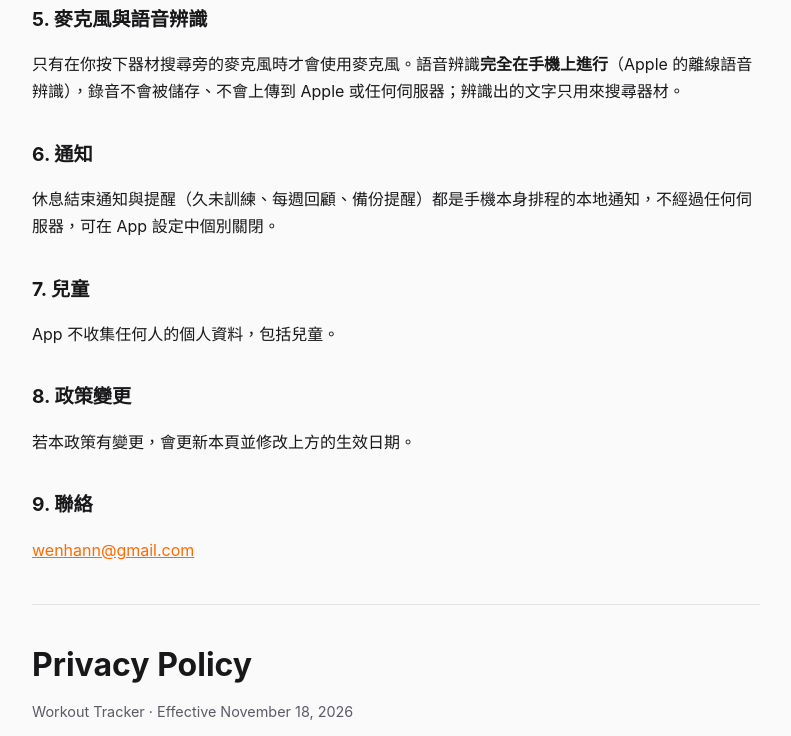
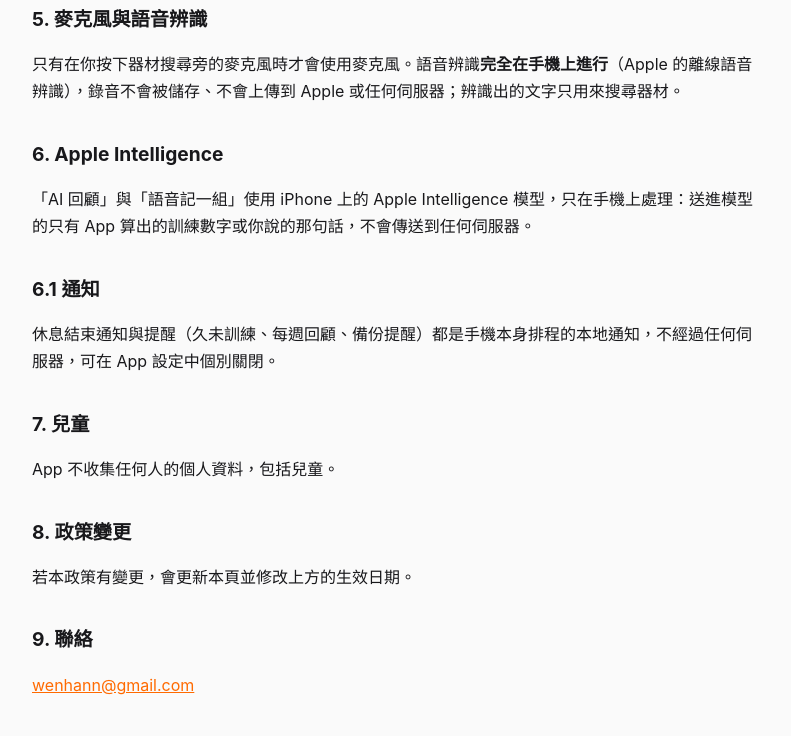
Before and after one commit to wenhann/workout-tracker-support, a plain HTML site: page privacy.html in a window 1280 px wide. Shown: the part 1468-2204 px from the top of the page, without its empty margins (244-1035 px from the left). Drawn offline with Linux system fonts and the light colour scheme.

Commit message:
Privacy: on-device Apple Intelligence
Co-Authored-By: Claude Opus 5.5 <noreply@anthropic.com>
Claude-Session: https://claude.ai/code/session_011oqm3SwVXGz4pDAaKqriGz

```diff
--- a/privacy.html
+++ b/privacy.html
@@ -43,7 +43,10 @@
 <h2>5. 麥克風與語音辨識</h2>
 <p>只有在你按下器材搜尋旁的麥克風時才會使用麥克風。語音辨識<strong>完全在手機上進行</strong>（Apple 的離線語音辨識），錄音不會被儲存、不會上傳到 Apple 或任何伺服器；辨識出的文字只用來搜尋器材。</p>
 
-<h2>6. 通知</h2>
+<h2>6. Apple Intelligence</h2>
+<p>「AI 回顧」與「語音記一組」使用 iPhone 上的 Apple Intelligence 模型，只在手機上處理：送進模型的只有 App 算出的訓練數字或你說的那句話，不會傳送到任何伺服器。</p>
+
+<h2>6.1 通知</h2>
 <p>休息結束通知與提醒（久未訓練、每週回顧、備份提醒）都是手機本身排程的本地通知，不經過任何伺服器，可在 App 設定中個別關閉。</p>
 
 <h2>7. 兒童</h2>
@@ -78,6 +81,8 @@
 <p>When "iCloud 雲碟備份" is on (default, can be turned off in Settings), the same backup file is also saved to <strong>your own</strong> iCloud Drive (Files → iCloud Drive → Workout Tracker). Apple stores it under your iCloud account; we cannot access it.</p>
 <h3>Microphone and speech recognition</h3>
 <p>The microphone is used only while you tap the mic button in equipment search. Speech is recognised entirely on the device (Apple's on-device recognition); audio is never stored or sent to Apple or any server, and the text is used only to search equipment.</p>
+<h3>Apple Intelligence</h3>
+<p>The weekly review and voice set logging use Apple Intelligence's on-device model; only the app's computed training numbers or the sentence you spoke are processed, on the device.</p>
 <h3>Notifications</h3>
 <p>Rest-timer notifications and reminders are local notifications scheduled on the device and can be turned off in Settings.</p>
 <h3>Changes and contact</h3>
```
